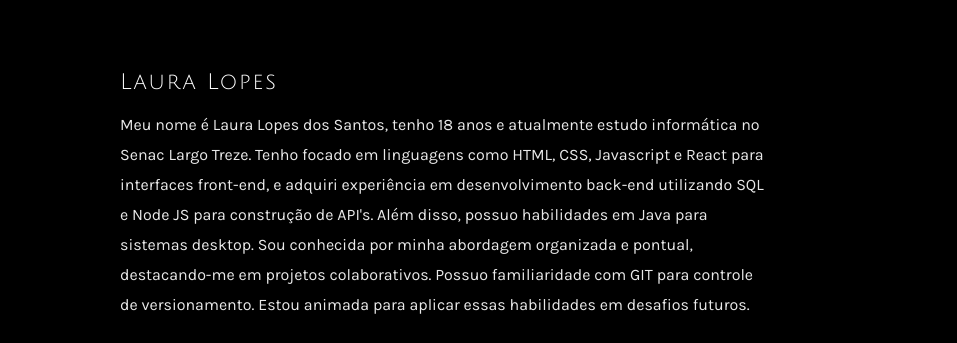
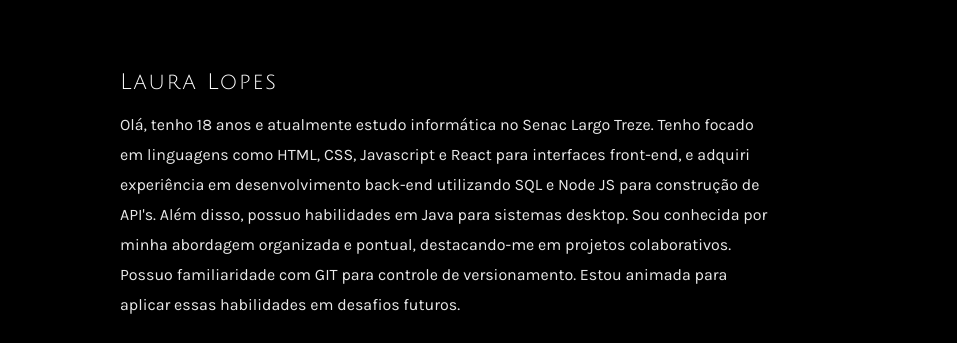
Before and after one commit to lauralopess/lauralopess.github.io, a plain HTML site: page profile/index.html in a window 1280 px wide. Shown: the part 383-726 px from the top of the page, 0-957 px from the left. Drawn offline with nearby package versions, Linux system fonts and the light colour scheme.

Commit message:
Update index.html

```diff
--- a/profile/index.html
+++ b/profile/index.html
@@ -107,7 +107,7 @@ armazena os metadados -->
 
       <div class="left">
         <h2>Laura Lopes</h2>
-        <p>Meu nome é Laura Lopes dos Santos, tenho 18 anos e atualmente estudo informática no Senac Largo Treze.
+        <p>Olá, tenho 18 anos e atualmente estudo informática no Senac Largo Treze.
           Tenho focado em linguagens como HTML, CSS, Javascript e React para interfaces front-end, e adquiri experiência
           em desenvolvimento back-end utilizando SQL e Node JS para construção de API's. Além disso, possuo habilidades em
           Java para sistemas desktop. Sou conhecida por minha abordagem organizada e pontual, destacando-me em projetos colaborativos.
```
